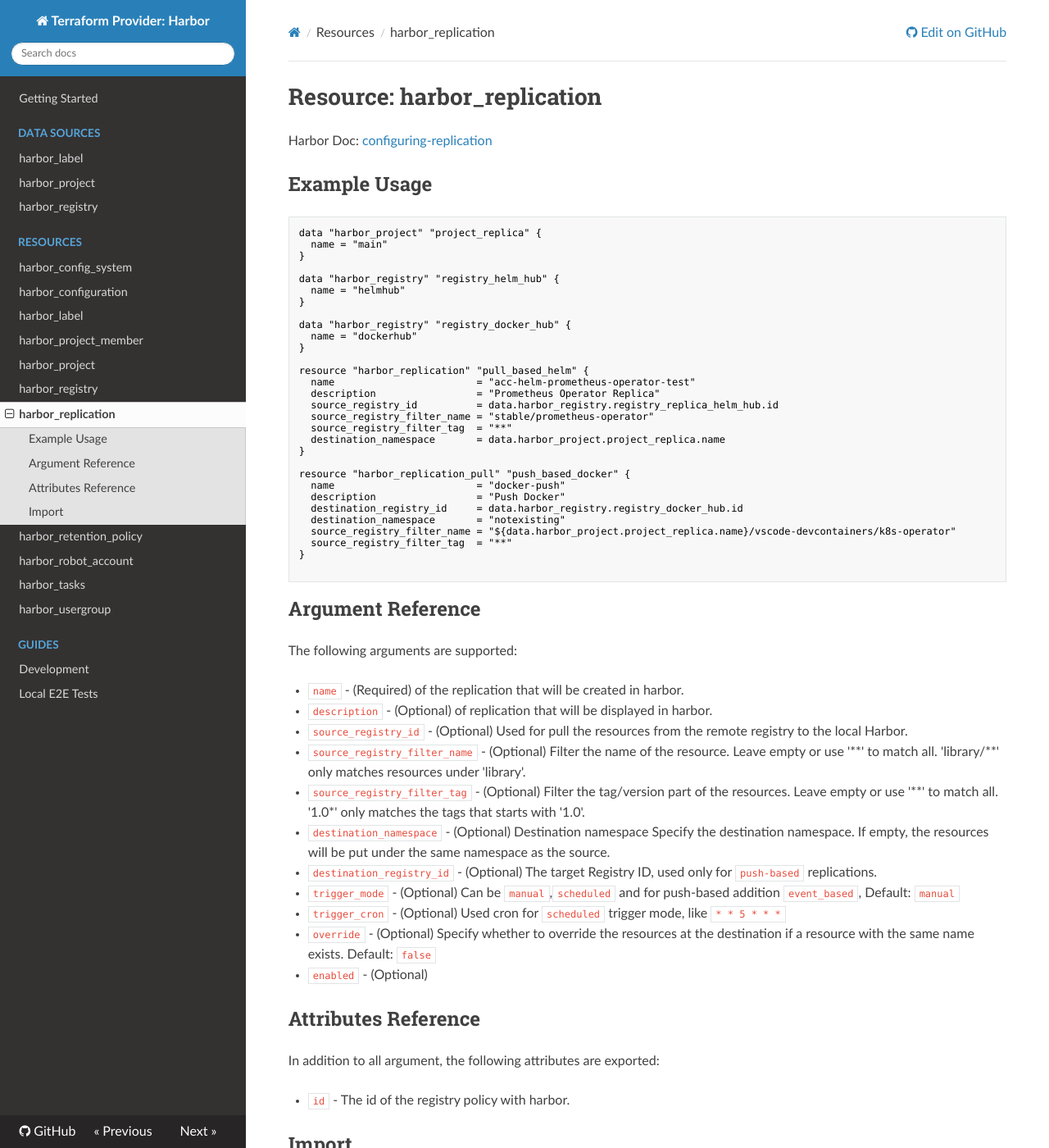
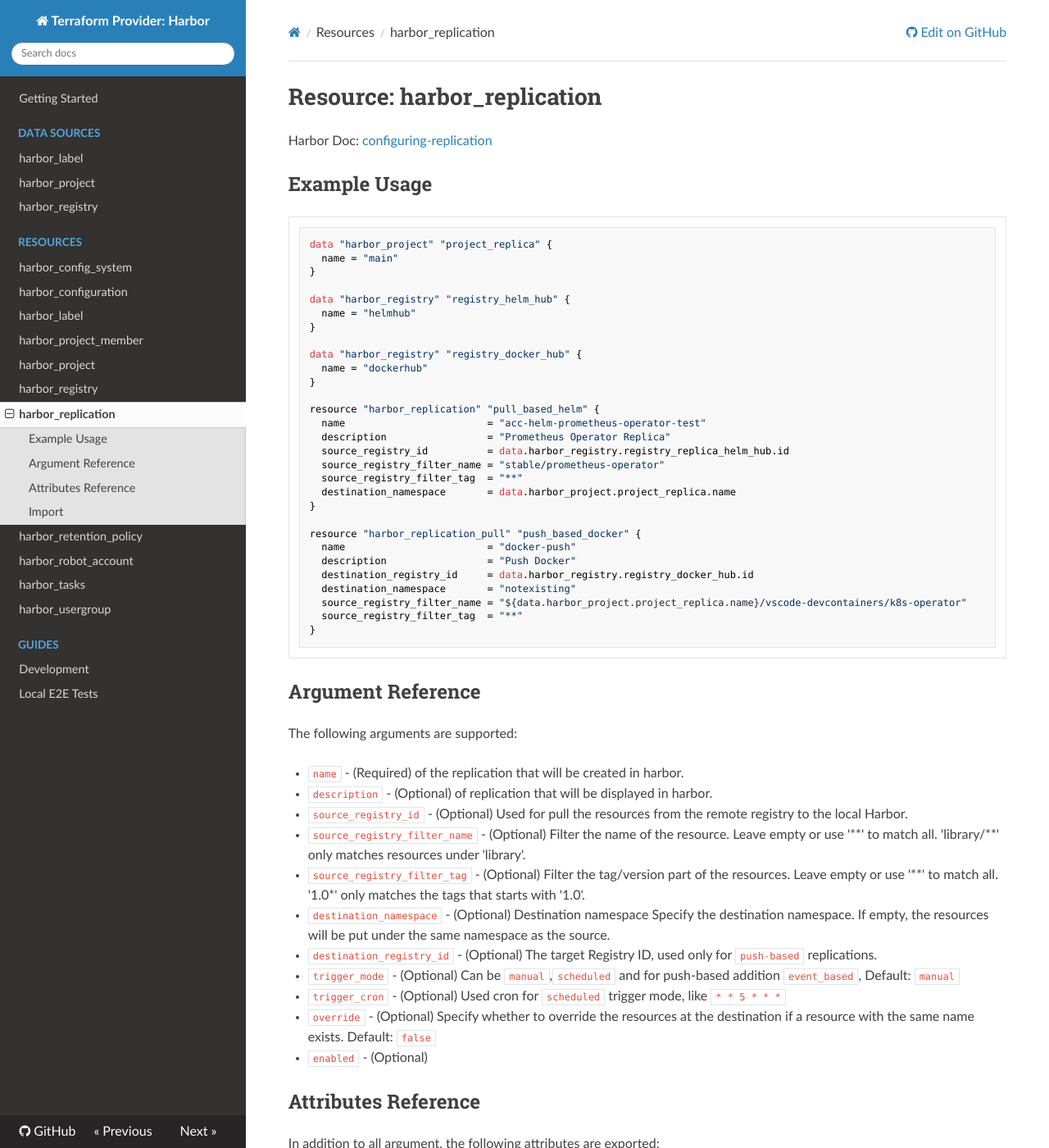
Before and after one commit to nolte/terraform-provider-harbor, an MkDocs documentation site: the page built from docs/resources/harbor_replication.md, in a window 1280 px wide and 1400 px high. Shown: the whole window at 82% size. Built offline with MkDocs 1.6.1, drawn with Linux system fonts in a browser that asks for light colours; nearby versions of some CDN libraries; some of the changed text lies outside the part shown.

Commit message:
add mkdocs extentions (#36)
Co-authored-by: nolte <nolte07@googlemail.com>

```diff
--- /dev/null
+++ b/docs/css/extras.css
@@ -0,0 +1,3 @@
+.task-list-control {
+    display: inline !important;
+}
--- a/mkdocs.yml
+++ b/mkdocs.yml
@@ -27,8 +27,28 @@
 markdown_extensions:
   - toc:
       permalink: True
+  - pymdownx.snippets:
+      base_path: docs
+  - pymdownx.arithmatex
+  - pymdownx.betterem:
+      smart_enable: all
+  - pymdownx.caret
+  - pymdownx.critic
+  - pymdownx.details
+  - pymdownx.emoji:
+      emoji_generator: !!python/name:pymdownx.emoji.to_svg
+  - pymdownx.inlinehilite
+  - pymdownx.magiclink
+  - pymdownx.mark
+  - pymdownx.smartsymbols
+  - pymdownx.superfences
+  - pymdownx.tasklist:
+      custom_checkbox: true
+  - pymdownx.tilde
+  - pymdownx.highlight
 extra_css:
   - css/table.css
+  - css/extras.css
 extra_javascript:
   # fix for https://github.com/mkdocs/mkdocs/issues/2028
   - js/table.js
```
Also changed, not shown: docs/guides/development.md (+2 -1 lines), 1 other file.
